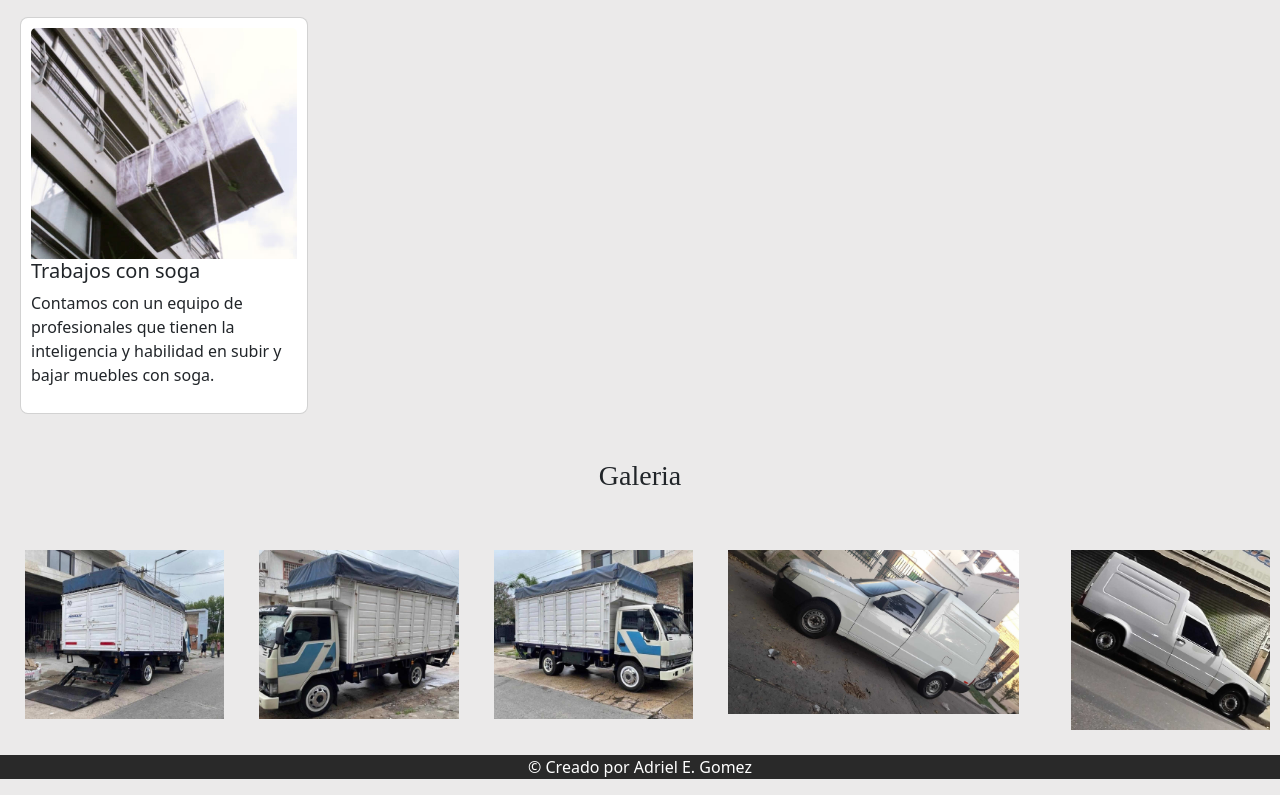
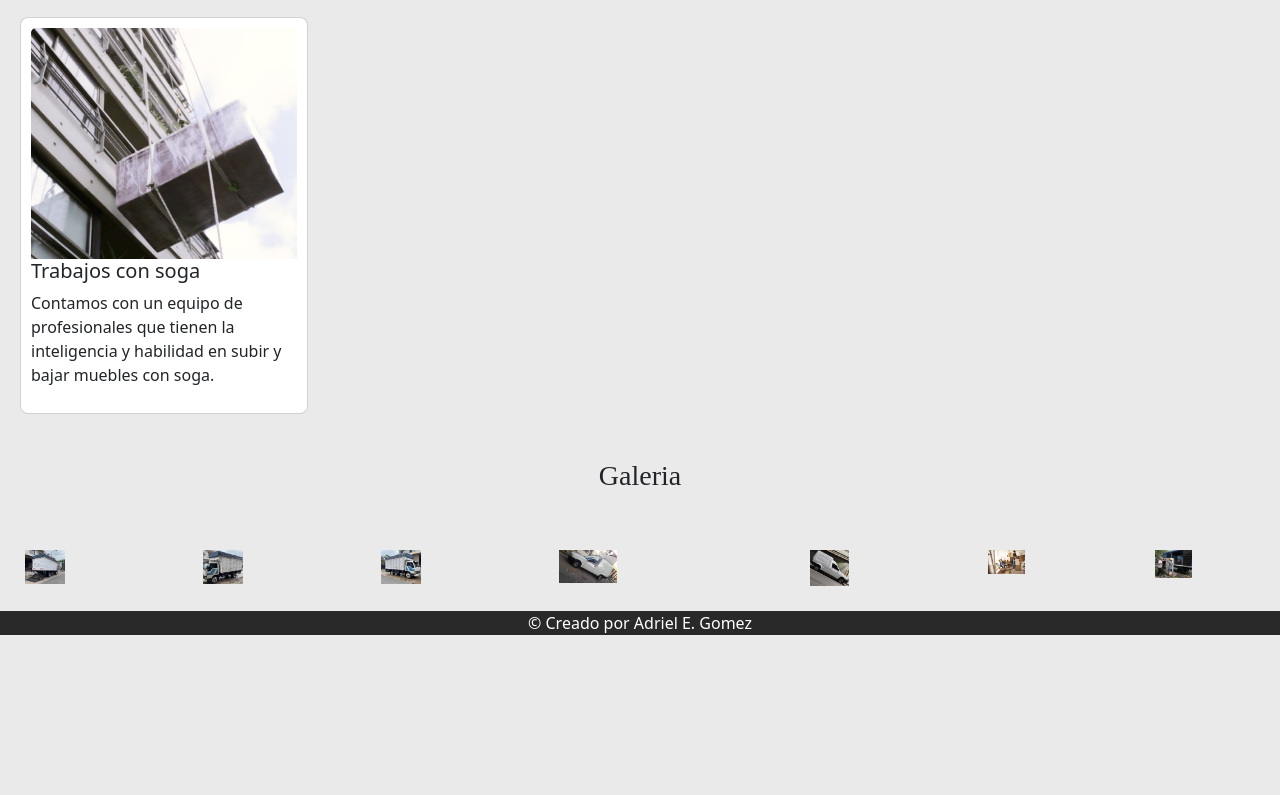
Before and after one commit to AdrielGomez1993/J.ETransportes, a plain HTML site: page home.html in a window 1280 px wide. Shown: the part 1035-1830 px from the top of the page. After the commit the page ends 1686 px from the top, so only its background shows below. Drawn offline with nearby package versions, Linux system fonts and the light colour scheme.

Commit message:
agrega imagenes

```diff
--- a/css/home.css
+++ b/css/home.css
@@ -38,9 +38,10 @@ div.card-container{
 
 div.galery-container{
     display: flex;
+    gap: 20px;
 }
 div.galery-img-container img{
-    width: 85%;
+    width: 25%;
     margin: 25px;
 }
 footer{
--- a/home.html
+++ b/home.html
@@ -89,6 +89,12 @@
               <div class="galery-img-container">
                 <img src="./images/camioneta2.jpg" alt="camioneta2">
               </div>
+              <div class="galery-img-container">
+                <img src="./images/mudanza5.jpg" alt="mudanza5">
+              </div>
+              <div class="galery-img-container">
+                <img src="./images/mudanza1.jpg" alt="mudanza1">
+              </div>
             </div>
           </section>
     </Main>
```
Also changed, not shown: images/mudanza1.jpg (added), images/mudanza2.jfif (added), images/mudanza3.jpg (added), images/mudanza4.jfif (added), images/mudanza5.jpg (added).
